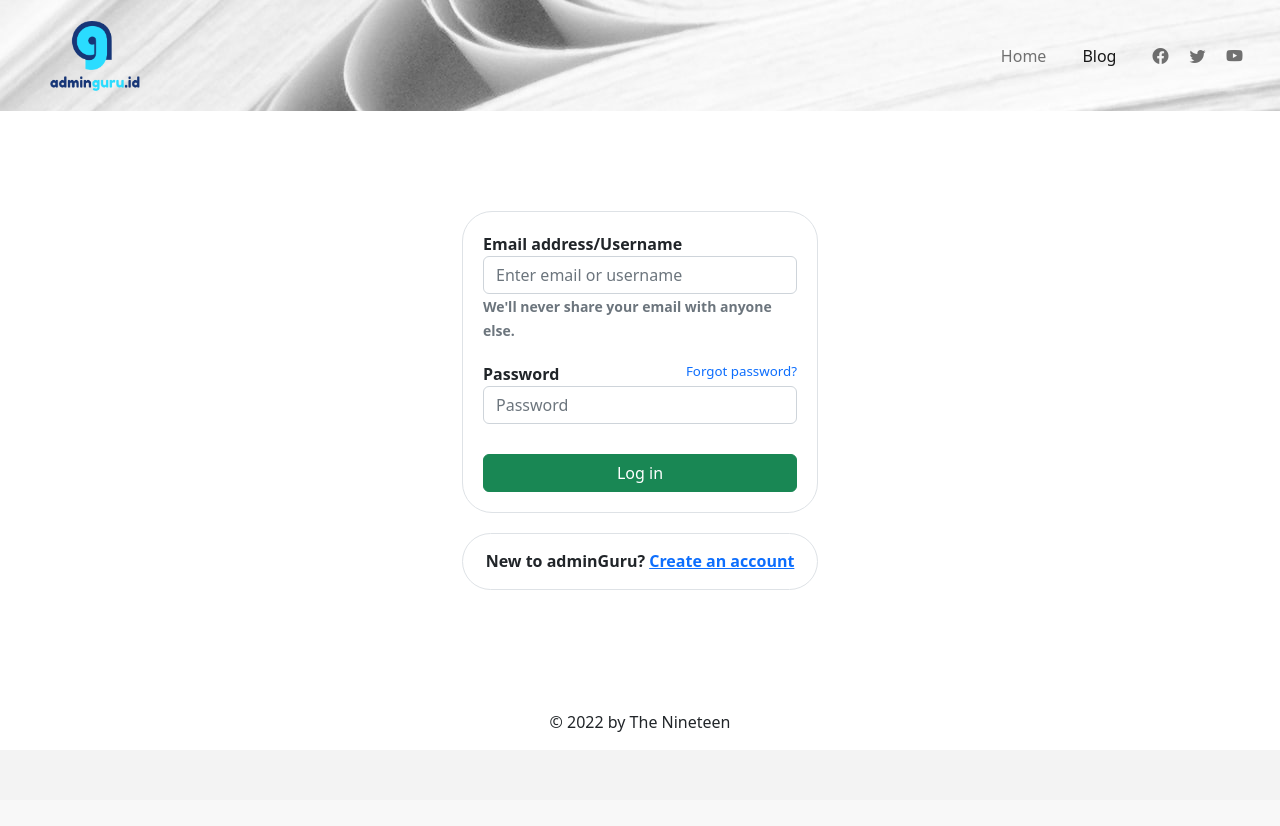
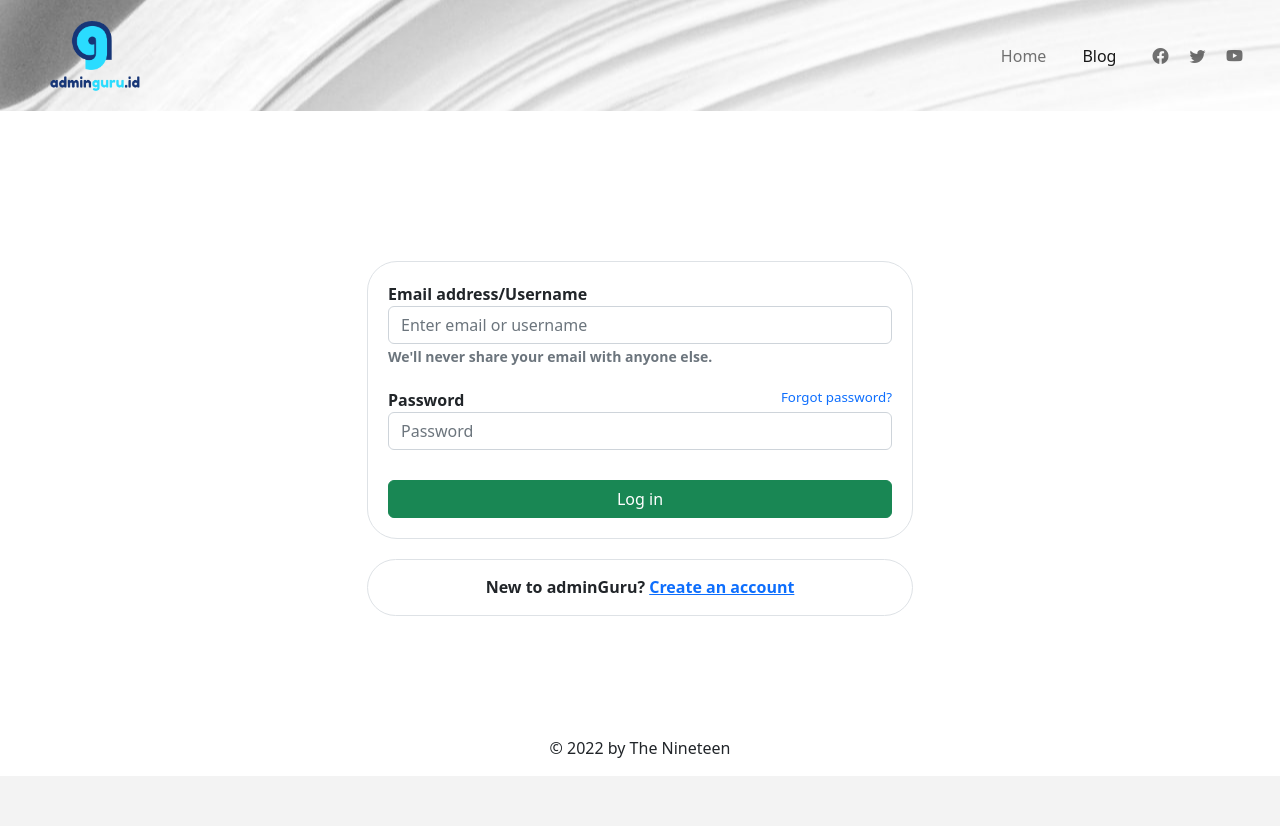
Before and after one commit to fauzanf07/adminGuru, a PHP site: page /adminGuru/login in a window 1280 px wide. Before the commit the page ends 732 px from the top, so only its background shows below. Run offline with PHP 8.4, Linux system fonts and the light colour scheme; some libraries are stand-ins or nearby versions.

Commit message:
fix form login page

```diff
--- a/login/index.php
+++ b/login/index.php
@@ -58,8 +58,8 @@
 				<div class="row-1">
 					<div class="container">
 						<div class="row">
-							<div class="col-lg-4 col-blank"></div>
-							<div class="col-lg-4 col-content">
+							<div class="col-lg-3 col-blank"></div>
+							<div class="col-lg-6 col-content">
 								<div class="border">
 									<form>
 										<div class="form-group">
@@ -86,7 +86,7 @@
 								</div>
 
 							</div>
-							<div class="col-lg-4 col-blank">
+							<div class="col-lg-3 col-blank">
 							</div>
 						</div>
 					</div>
--- a/style/login/style.css
+++ b/style/login/style.css
@@ -63,7 +63,7 @@ nav{
 }
 
 .row-1{
-	padding-top: 100px;
+	padding-top: 150px;
 	padding-bottom: 100px;
 }
 
```
